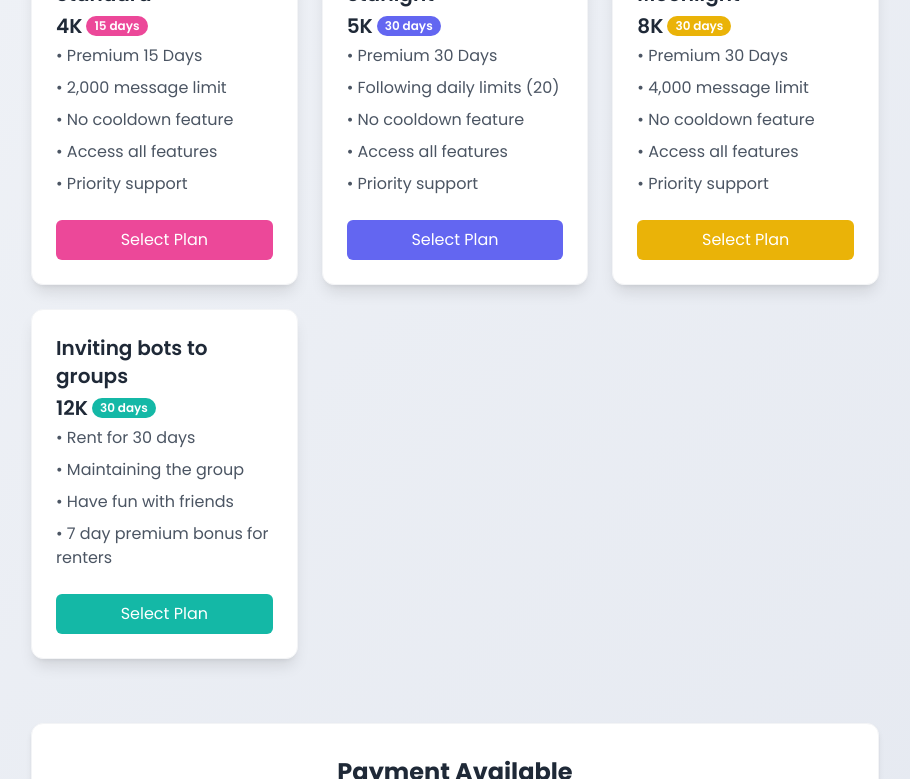
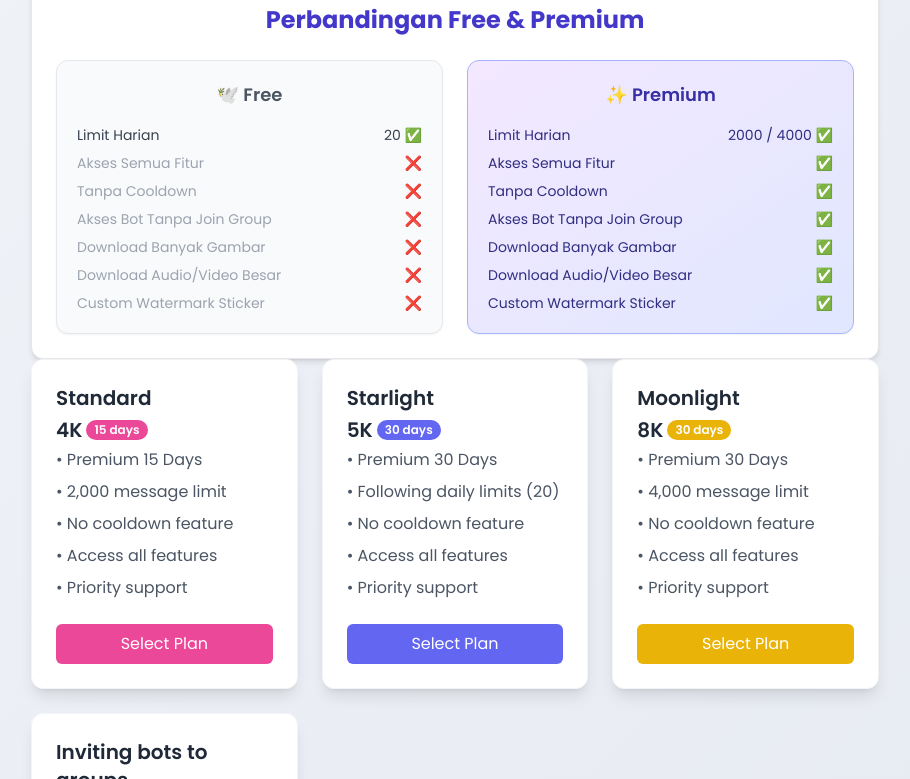
Before and after one commit to Zyknn/Calestars, a website: page index.html in a window 1280 px wide. Shown: the part 1377-2156 px from the top of the page, without its empty margins (185-1095 px from the left). Drawn offline with nearby package versions, Linux system fonts and the light colour scheme.

Commit message:
Update index.html

```diff
--- a/index.html
+++ b/index.html
@@ -427,6 +427,43 @@
     <span>Choose Your Plan (Bot WhatsApp)</span>
   </h2>
 
+  <!-- Card Compare Free vs Premium -->
+<div class="mt-12 bg-white rounded-xl shadow-md p-6 border border-gray-200">
+  <h2 class="text-2xl font-bold text-center text-indigo-700 mb-6">Perbandingan Free & Premium</h2>
+
+  <div class="grid grid-cols-1 md:grid-cols-2 gap-6">
+
+    <!-- Free Card -->
+    <div class="bg-gray-50 border border-gray-200 rounded-xl p-5 shadow-sm">
+      <h3 class="text-lg font-semibold text-center text-gray-600 mb-4">🕊️ Free</h3>
+      <ul class="space-y-2 text-sm">
+        <li class="flex justify-between text-gray-700">Limit Harian <span>20 ✅</span></li>
+        <li class="flex justify-between text-gray-400">Akses Semua Fitur <span>❌</span></li>
+        <li class="flex justify-between text-gray-400">Tanpa Cooldown <span>❌</span></li>
+        <li class="flex justify-between text-gray-400">Akses Bot Tanpa Join Group <span>❌</span></li>
+        <li class="flex justify-between text-gray-400">Download Banyak Gambar <span>❌</span></li>
+        <li class="flex justify-between text-gray-400">Download Audio/Video Besar <span>❌</span></li>
+        <li class="flex justify-between text-gray-400">Custom Watermark Sticker <span>❌</span></li>
+      </ul>
+    </div>
+
+    <!-- Premium Card -->
+    <div class="bg-gradient-to-br from-purple-100 to-indigo-100 border border-indigo-300 rounded-xl p-5 shadow-sm">
+      <h3 class="text-lg font-semibold text-center text-indigo-800 mb-4">✨ Premium</h3>
+      <ul class="space-y-2 text-sm text-indigo-900">
+        <li class="flex justify-between">Limit Harian <span>2000 / 4000 ✅</span></li>
+        <li class="flex justify-between">Akses Semua Fitur <span>✅</span></li>
+        <li class="flex justify-between">Tanpa Cooldown <span>✅</span></li>
+        <li class="flex justify-between">Akses Bot Tanpa Join Group <span>✅</span></li>
+        <li class="flex justify-between">Download Banyak Gambar <span>✅</span></li>
+        <li class="flex justify-between">Download Audio/Video Besar <span>✅</span></li>
+        <li class="flex justify-between">Custom Watermark Sticker <span>✅</span></li>
+      </ul>
+    </div>
+
+  </div>
+</div>
+
   <div class="grid grid-cols-1 sm:grid-cols-2 lg:grid-cols-3 gap-6">
     <!-- Standard Plan -->
     <div class="bg-white rounded-xl p-6 shadow-lg border border-gray-100 card-hover transition-colors duration-300 dark:bg-gray-800 dark:border-gray-700 dark:text-white">
```
